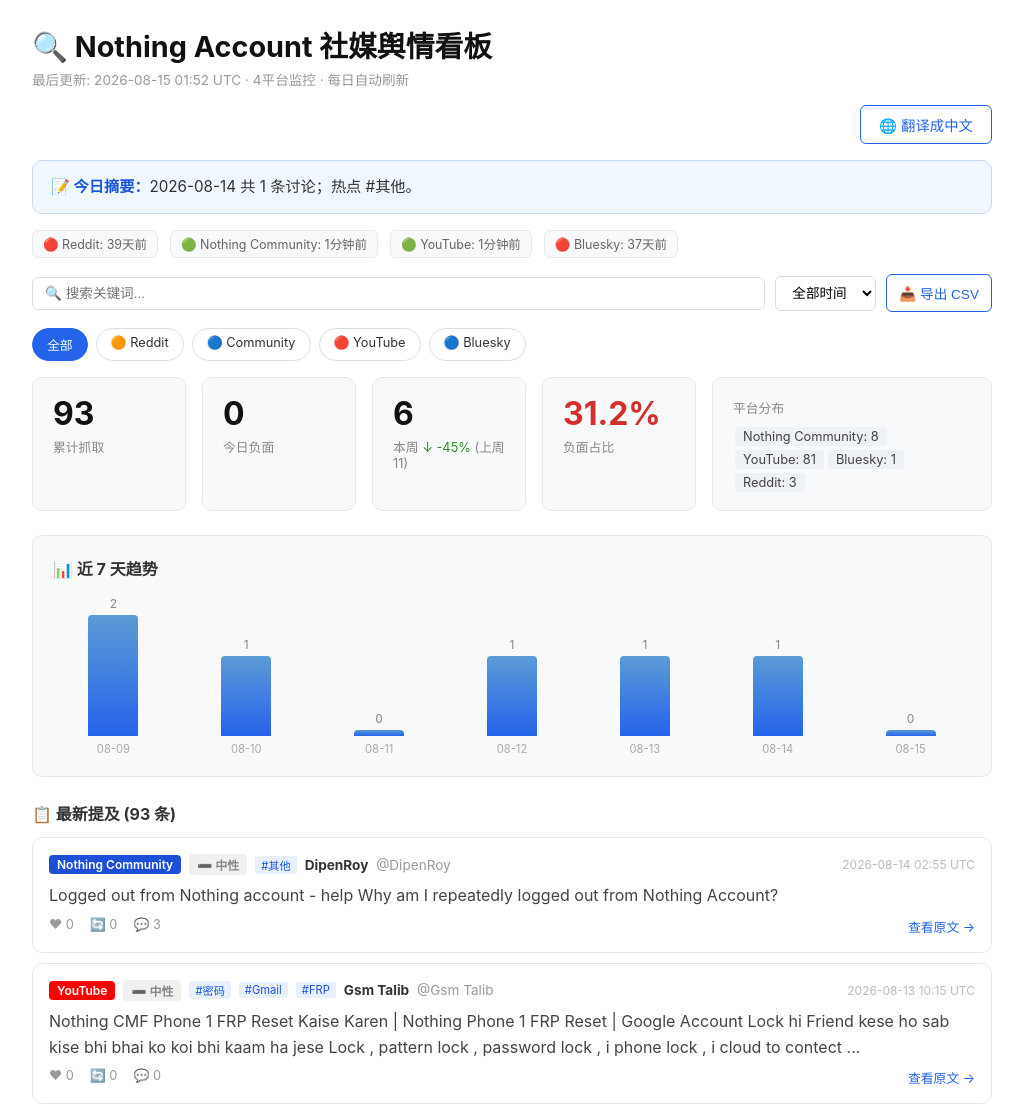
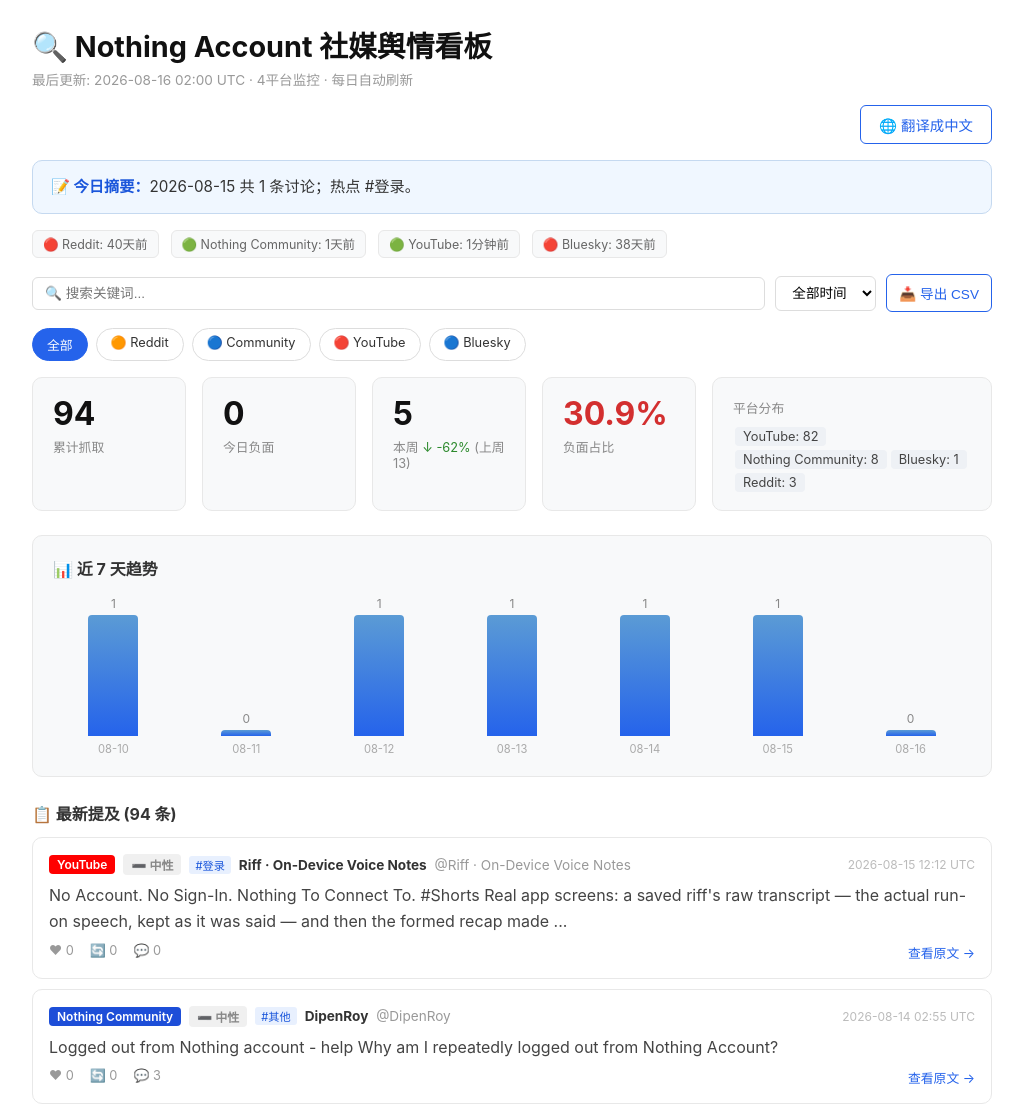
Before and after one commit to janeyan-a11y/nothing-account-monitor, a plain HTML site: page index.html in a window 1280 px wide. Shown: the top 1107 px of the page, without its empty margins (128-1151 px from the left). Drawn offline with Linux system fonts and the light colour scheme.

Commit message:
Auto: daily social monitor update [skip ci] 93fad1dcd18a8e9db23627dc141ef4e65722a125

```diff
--- a/index.html
+++ b/index.html
@@ -74,10 +74,10 @@
 <body>
 <div class="container">
 <h1>🔍 Nothing Account 社媒舆情看板</h1>
-<div class="subtitle">最后更新: 2026-08-15 01:52 UTC · 4平台监控 · 每日自动刷新</div>
+<div class="subtitle">最后更新: 2026-08-16 02:00 UTC · 4平台监控 · 每日自动刷新</div>
 <div class="translate-bar"><button class="btn-translate" id="btnTranslate" onclick="toggleTranslate()">🌐 翻译成中文</button></div>
-<div class="daily-summary"><strong>📝 今日摘要：</strong>2026-08-14 共 1 条讨论；热点 #其他。</div>
-<div class="status-bar"><span class="status-chip">🔴 Reddit: 39天前</span><span class="status-chip">🟢 Nothing Community: 1分钟前</span><span class="status-chip">🟢 YouTube: 1分钟前</span><span class="status-chip">🔴 Bluesky: 37天前</span></div>
+<div class="daily-summary"><strong>📝 今日摘要：</strong>2026-08-15 共 1 条讨论；热点 #登录。</div>
+<div class="status-bar"><span class="status-chip">🔴 Reddit: 40天前</span><span class="status-chip">🟢 Nothing Community: 1天前</span><span class="status-chip">🟢 YouTube: 1分钟前</span><span class="status-chip">🔴 Bluesky: 38天前</span></div>
 <div class="toolbar">
   <input type="text" id="searchInput" placeholder="🔍 搜索关键词..." oninput="applyFilters()">
   <select id="timeFilter" onchange="applyFilters()"><option value="all">全部时间</option><option value="7">近 7 天</option><option value="30">近 30 天</option><option value="1">今天</option></select>
@@ -92,16 +92,31 @@
 </div>
 
 <div class="stats-grid">
-  <div class="stat-card"><div class="number">93</div><div class="label">累计抓取</div></div>
+  <div class="stat-card"><div class="number">94</div><div class="label">累计抓取</div></div>
   <div class="stat-card"><div class="number">0</div><div class="label">今日负面</div></div>
-  <div class="stat-card"><div class="number">6</div><div class="label">本周 <span class="trend-down">↓ -45%</span> (上周 11)</div></div>
-  <div class="stat-card"><div class="number" style="color:#d32f2f">31.2%</div><div class="label">负面占比</div></div>
-  <div class="stat-card" style="flex:2;min-width:280px;"><div class="label" style="margin-top:4px;">平台分布</div><div style="margin-top:8px;"><span class="stat-chip pfilter" data-p="Nothing Community" onclick="filterPlatform('Nothing Community')">Nothing Community: 8</span><span class="stat-chip pfilter" data-p="YouTube" onclick="filterPlatform('YouTube')">YouTube: 81</span><span class="stat-chip pfilter" data-p="Bluesky" onclick="filterPlatform('Bluesky')">Bluesky: 1</span><span class="stat-chip pfilter" data-p="Reddit" onclick="filterPlatform('Reddit')">Reddit: 3</span></div></div>
-</div>
-<div class="trend-section"><h3>📊 近 7 天趋势</h3><div class="bar-chart"><div class="bar-col"><div class="bar-value">2</div><div class="bar-fill" style="height:100%"></div><div class="bar-label">08-09</div></div><div class="bar-col"><div class="bar-value">1</div><div class="bar-fill" style="height:50%"></div><div class="bar-label">08-10</div></div><div class="bar-col"><div class="bar-value">0</div><div class="bar-fill" style="height:4%"></div><div class="bar-label">08-11</div></div><div class="bar-col"><div class="bar-value">1</div><div class="bar-fill" style="height:50%"></div><div class="bar-label">08-12</div></div><div class="bar-col"><div class="bar-value">1</div><div class="bar-fill" style="height:50%"></div><div class="bar-label">08-13</div></div><div class="bar-col"><div class="bar-value">1</div><div class="bar-fill" style="height:50%"></div><div class="bar-label">08-14</div></div><div class="bar-col"><div class="bar-value">0</div><div class="bar-fill" style="height:4%"></div><div class="bar-label">08-15</div></div></div></div>
+  <div class="stat-card"><div class="number">5</div><div class="label">本周 <span class="trend-down">↓ -62%</span> (上周 13)</div></div>
+  <div class="stat-card"><div class="number" style="color:#d32f2f">30.9%</div><div class="label">负面占比</div></div>
+  <div class="stat-card" style="flex:2;min-width:280px;"><div class="label" style="margin-top:4px;">平台分布</div><div style="margin-top:8px;"><span class="stat-chip pfilter" data-p="YouTube" onclick="filterPlatform('YouTube')">YouTube: 82</span><span class="stat-chip pfilter" data-p="Nothing Community" onclick="filterPlatform('Nothing Community')">Nothing Community: 8</span><span class="stat-chip pfilter" data-p="Bluesky" onclick="filterPlatform('Bluesky')">Bluesky: 1</span><span class="stat-chip pfilter" data-p="Reddit" onclick="filterPlatform('Reddit')">Reddit: 3</span></div></div>
+</div>
+<div class="trend-section"><h3>📊 近 7 天趋势</h3><div class="bar-chart"><div class="bar-col"><div class="bar-value">1</div><div class="bar-fill" style="height:100%"></div><div class="bar-label">08-10</div></div><div class="bar-col"><div class="bar-value">0</div><div class="bar-fill" style="height:4%"></div><div class="bar-label">08-11</div></div><div class="bar-col"><div class="bar-value">1</div><div class="bar-fill" style="height:100%"></div><div class="bar-label">08-12</div></div><div class="bar-col"><div class="bar-value">1</div><div class="bar-fill" style="height:100%"></div><div class="bar-label">08-13</div></div><div class="bar-col"><div class="bar-value">1</div><div class="bar-fill" style="height:100%"></div><div class="bar-label">08-14</div></div><div class="bar-col"><div class="bar-value">1</div><div class="bar-fill" style="height:100%"></div><div class="bar-label">08-15</div></div><div class="bar-col"><div class="bar-value">0</div><div class="bar-fill" style="height:4%"></div><div class="bar-label">08-16</div></div></div></div>
 <div class="mentions-section">
-  <h3>📋 最新提及 (<span id="mentionCount">93</span> 条)</h3>
-  <div class="mention-card" data-platform="Nothing Community" data-sentiment="neutral" data-date="2026-08-14" data-tags="#其他">
+  <h3>📋 最新提及 (<span id="mentionCount">94</span> 条)</h3>
+  <div class="mention-card" data-platform="YouTube" data-sentiment="neutral" data-date="2026-08-15" data-tags="#登录">
+  <div class="mention-header">
+    <span class="platform-badge platform-youtube">YouTube</span>
+    <span class="sent-badge sent-neutral">➖ 中性</span> <span class="topic-tag">#登录</span>
+    <span class="author"><strong>Riff · On-Device Voice Notes</strong> <span class="username">@Riff · On-Device Voice Notes</span></span>
+    <span class="time">2026-08-15 12:12 UTC</span>
+  </div>
+  <div class="mention-text">No Account. No Sign-In. Nothing To Connect To. #Shorts
+
+Real app screens: a saved riff&#39;s raw transcript — the actual run-on speech, kept as it was said — and then the formed recap made ...</div>
+  <div class="mention-footer">
+    <span>❤ 0</span><span>🔄 0</span><span>💬 0</span>
+    <a href="https://www.youtube.com/watch?v=CWgbg1yHTCU" target="_blank" class="source-link">查看原文 →</a>
+  </div>
+</div>
+<div class="mention-card" data-platform="Nothing Community" data-sentiment="neutral" data-date="2026-08-14" data-tags="#其他">
   <div class="mention-header">
     <span class="platform-badge platform-community">Nothing Community</span>
     <span class="sent-badge sent-neutral">➖ 中性</span> <span class="topic-tag">#其他</span>
```
